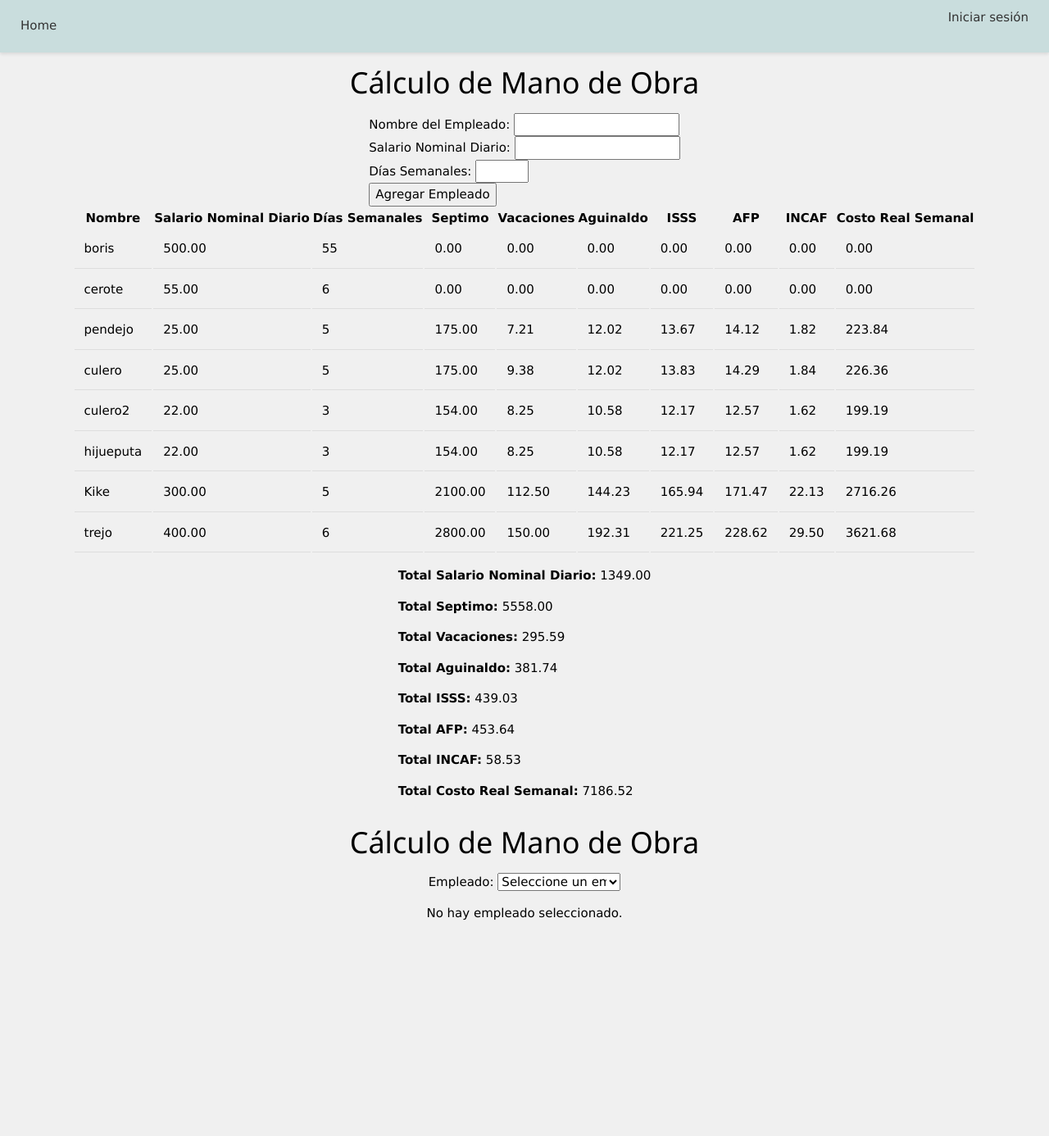
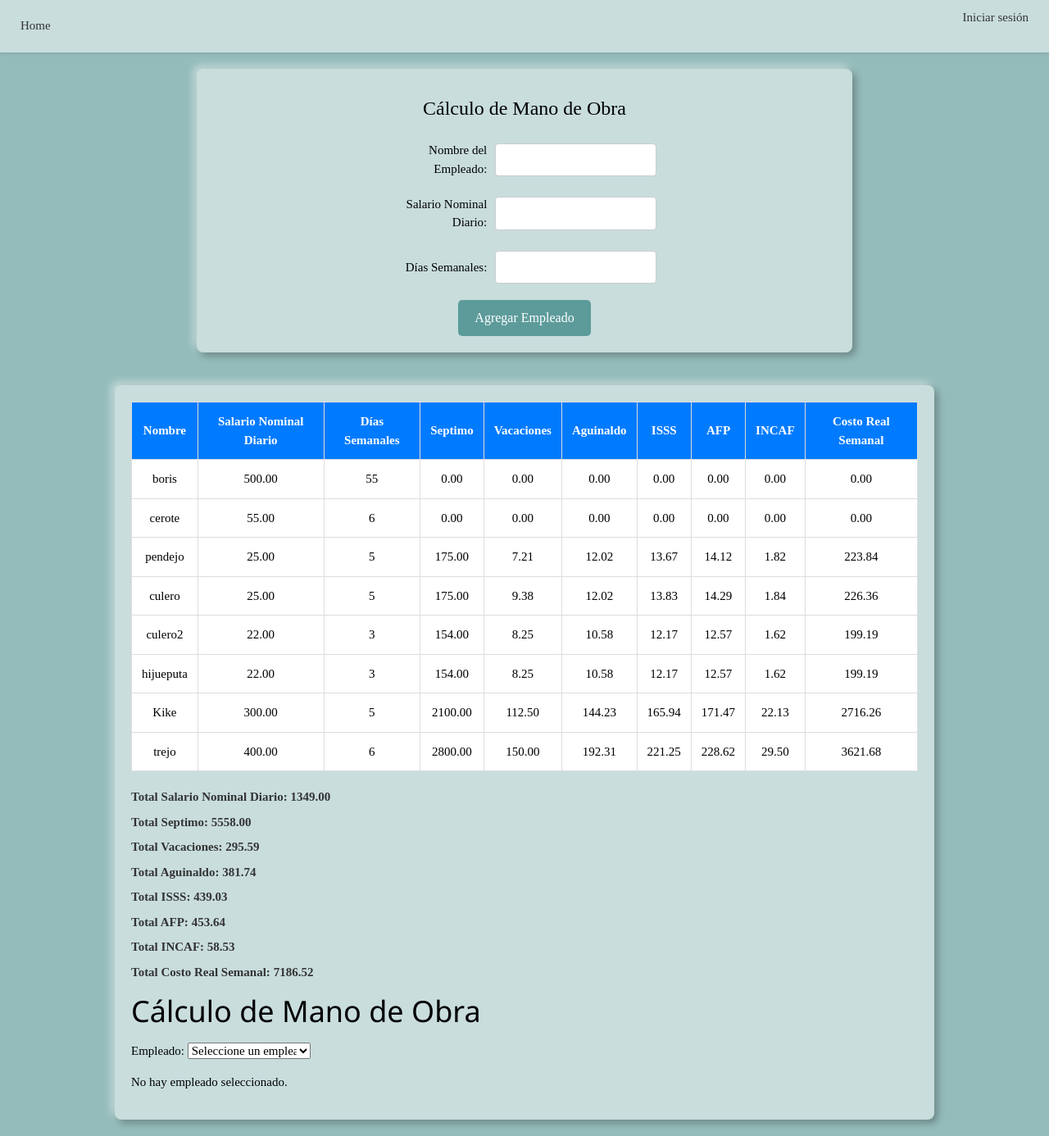
Before and after one commit to KikeHerrera/Sistema-Contable-Automatizado, a Django app: page /mano_de_obra/ in a window 1280 px wide. Shown: the whole page at 82% size. Before the commit the page ends 1123 px from the top, so only its background shows below. Run offline with Django 4.2, Linux system fonts and the light colour scheme; data comes from the database, SQL or seed files in the repository; both versions use the stored data as it was after the commit; some libraries are stand-ins or nearby versions.

Commit message:
Se agrego la mano de obra

```diff
--- a/Sistema/static/css/stilo.css
+++ b/Sistema/static/css/stilo.css
@@ -1,5 +1,5 @@
 body {
-    font-family: Arial, sans-serif;
+    font-family: 'Times New Roman', Times, serif;
     margin: 0;
     padding: 0;
     display: flex;
--- a/Sistema/static/css/styleLogin.css
+++ b/Sistema/static/css/styleLogin.css
@@ -5,7 +5,7 @@
 }
 body {
     font-family: Arial, sans-serif;
-    background-image: url('../assets/fondo.jpg'); /* Reemplaza con la ruta de tu imagen de fondo */
+    background-image: url('../assets/fondoLogin.jpg'); /* Reemplaza con la ruta de tu imagen de fondo */
     background-size: cover; /* Hace que la imagen cubra todo el fondo */
     background-position: center; /* Centra la imagen de fondo */
     background-repeat: no-repeat; /* Evita que la imagen se repita */
--- /dev/null
+++ b/Sistema/static/css/styleManoObra.css
@@ -0,0 +1,179 @@
+/* Contenedor principal */
+.container {
+    width: 90%;
+    max-width: 1200px;
+    margin: 0 auto;
+    padding: 20px;
+    font-family: 'Times New Roman', Times, serif;
+    display: flex;
+    flex-direction: column;
+    align-items: center;
+}
+
+body {
+    background-color: #94bcbb;
+    font-family: 'Times New Roman', Times, serif;
+}
+
+/* Contenedor del formulario */
+.form-container {
+    background-color: #c9dddd;
+    padding: 20px;
+    border-radius: 8px;
+    /* Cambia la sombra para un efecto más 3D */
+    box-shadow: 4px 4px 10px rgba(0, 0, 0, 0.3),
+        -4px -4px 10px #c9dddd;
+
+    width: 90%;
+    max-width: 800px;
+    font-family: 'Times New Roman', Times, serif;
+    display: flex;
+    flex-direction: column;
+    align-items: center;
+    /* Centra el contenido del formulario */
+    margin-top: 20px;
+}
+
+/* Encabezado del formulario */
+.form-container h1 {
+    font-size: 24px;
+    color: black;
+    margin-bottom: 20px;
+    text-align: center;
+    font-family: 'Times New Roman', Times, serif;
+
+}
+
+/* Estilos de los inputs y labels */
+.form-container .form-group {
+    margin-bottom: 15px;
+    width: 100%;
+    /* Asegura que los elementos hijos ocupen todo el ancho */
+    display: flex;
+    flex-direction: space-between;
+    align-items: center;
+
+}
+
+.form-container label {
+    color: black;
+    width: 40%; /* Ancho para alinear con el input */
+    text-align: right;
+    padding-right: 10px;
+}
+
+.form-container input,
+.form-container select {
+    width: 55%; /* Ancho del campo de entrada */
+    /* Reduce el ancho de los campos de entrada */
+    max-width: 300px;
+    /* Ancho máximo para inputs */
+    padding: 8px;
+    border: 1px solid #ccc;
+    border-radius: 4px;
+    box-sizing: border-box;
+    margin: 5px 0;
+}
+
+.form-container button {
+    font-size: 16px;
+    cursor: pointer;
+    background-color: #5d9b9b;
+    color: white;
+    padding: 10px 20px;
+    border: none;
+    border-radius: 5px;
+    transition: background-color 0.3s ease;
+    width: auto; /* Ajuste automático al contenido */
+    margin: 0 auto; /* Centra el botón horizontalmente */
+    display: block; /* Asegura que el margen funcione */
+}
+
+.form-container button:hover {
+    background-color: blue;
+}
+
+/* Contenedor de la tabla */
+.table-container {
+    background-color: #c9dddd;
+    padding: 20px;
+    border-radius: 8px;
+    /* Cambia la sombra para un efecto más 3D */
+    box-shadow: 4px 4px 10px rgba(0, 0, 0, 0.3),
+        -4px -4px 10px #c9dddd;
+
+    width: 90%;
+    max-width: 1000px;
+    margin-top: 20px;
+    /* Separación entre el formulario y la tabla */
+}
+
+/* Estilos de la tabla */
+.table-container table {
+    width: 100%;
+    border-collapse: collapse;
+}
+
+.table-container th,
+.table-container td {
+    padding: 12px;
+    text-align: center;
+    border: 1px solid #ddd;
+}
+
+.table-container th {
+    background-color: #007bff;
+    color: #fff;
+    font-weight: bold;
+}
+
+.table-container tr:nth-child(even) {
+    background-color: #f2f2f2;
+}
+
+/* Totales */
+.totales {
+    margin-top: 20px;
+    font-weight: bold;
+    color: #333;
+}
+
+.totales p {
+    margin: 8px 0;
+}
+
+/* Pseudo-elemento para el fondo animado */
+nav a::after {
+    content: "";
+    position: absolute;
+    top: 0;
+    left: 0;
+    width: 100%;
+    height: 100%;
+    background-color: #5d9b9b;
+    /* Color del fondo al pasar el puntero */
+    border-radius: 25%;
+    z-index: -1;
+    transition: transform 0.3s ease;
+    transform: scaleX(0);
+    transform-origin: left;
+}
+
+/* Efecto hover para mostrar el fondo */
+nav a:hover::after {
+    transform: scaleX(1);
+}
+
+nav a:hover {
+    color: yellow;
+    /* Cambia el color del texto al pasar el puntero */
+}
+
+.table tr:nth-child(even) {
+    background-color: white;
+}
+
+.table tr:nth-child(odd) {
+    background-color: white;
+    /* Color para filas impares */
+}
--- a/Sistema/static/css/stylesHome.css
+++ b/Sistema/static/css/stylesHome.css
@@ -4,7 +4,7 @@
     box-sizing: border-box;
 }
 body {
-    font-family: Arial, sans-serif;
+    font-family: 'Times New Roman', Times, serif;
     background-color: #94bcbb;
     display: flex;
     flex-direction: column;
--- a/Sistema/static/css/styletransaccion.css
+++ b/Sistema/static/css/styletransaccion.css
@@ -16,6 +16,8 @@
 body {
     background-color: #94bcbb;
     /* Cambia por el color que prefieras */
+    font-family: 'Times New Roman', Times, serif;
+
 }
 
 
@@ -79,6 +81,8 @@ nav a {
     color: #333;
     text-decoration: none;
     overflow: hidden;
+    font-family: 'Times New Roman', Times, serif;
+
 }
 
 /* Pseudo-elemento para el fondo animado */
--- a/Sistema/templates/mano_de_obra.html
+++ b/Sistema/templates/mano_de_obra.html
@@ -1,9 +1,12 @@
 {% extends "base.html" %}
 
 {% block content %}
+<link rel="stylesheet" href="../static/css/styleManoObra.css">
+
+
+    <div class="form-container">
         <h1>Cálculo de Mano de Obra</h1>
 
-<!-- Formulario para agregar empleados -->
         <form method="POST" action=".">
             {% csrf_token %}
             <div class="form-group">
@@ -12,16 +15,27 @@
             </div>
             <div class="form-group">
                 <label for="salario_nominal_diario">Salario Nominal Diario:</label>
-        <input type="number" id="salario_nominal_diario" name="salario_nominal_diario" step="0.01" class="form-control" required>
+                <input type="number" id="salario_nominal_diario" name="salario_nominal_diario" step="0.01"
+                    class="form-control" required>
             </div>
             <div class="form-group">
                 <label for="dias_semanales">Días Semanales:</label>
-        <input type="number" id="dias_semanales" name="dias_semanales" min="1" max="7" class="form-control" required>
+                <input type="number" id="dias_semanales" name="dias_semanales" min="1" max="7" class="form-control"
+                    required>
             </div>
-    <button type="submit" class="btn btn-primary">Agregar Empleado</button>
+
+            <button class="save-button">Agregar Empleado</button>
+
         </form>
+    </div>
 
-<!-- Tabla para listar empleados -->
+
+<div class="container">
+    <!-- Formulario de entrada de datos -->
+
+
+    <!-- Tabla de resultados y selección de empleado -->
+    <div class="table-container">
         <table class="table table-bordered mt-4">
             <thead>
                 <tr>
@@ -66,8 +80,9 @@
             <p><strong>Total INCAF:</strong> {{ total_incaf }}</p>
             <p><strong>Total Costo Real Semanal:</strong> {{ total_costo_real_semanal }}</p>
         </div>
+
+        <!-- Formulario de selección de empleado -->
         <h1>Cálculo de Mano de Obra</h1>
-
         <form method="POST">
             {% csrf_token %}
             <label for="empleado">Empleado:</label>
@@ -109,4 +124,7 @@
         {% else %}
         <p>No hay empleado seleccionado.</p>
         {% endif %}
+    </div>
+</div>
+
 {% endblock %}
```
Also changed, not shown: Sistema/static/css/styleLibroDiario.css (+8 -3 lines), Sistema/static/assets/fondoLogin.jpg (added), db.sqlite3. Lines whose indentation alone changed are shown as unchanged.
